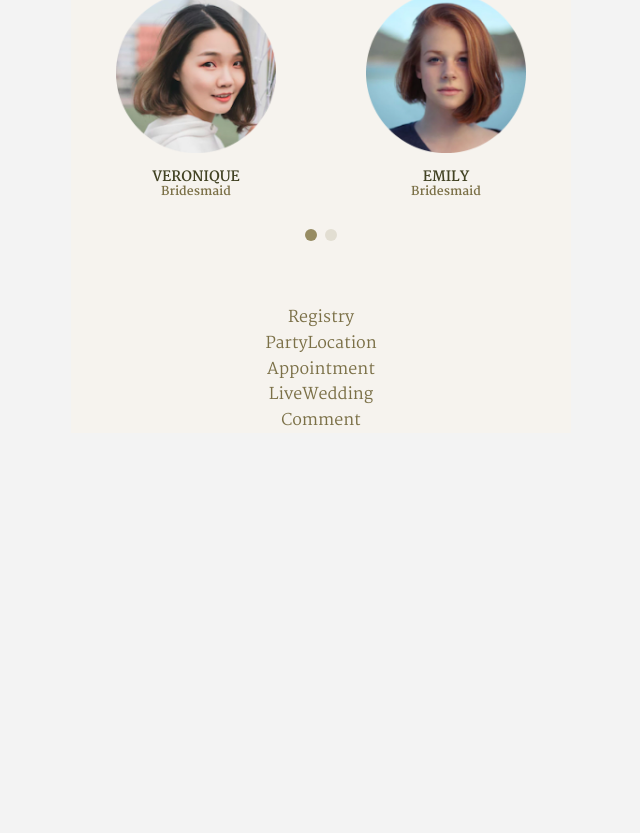
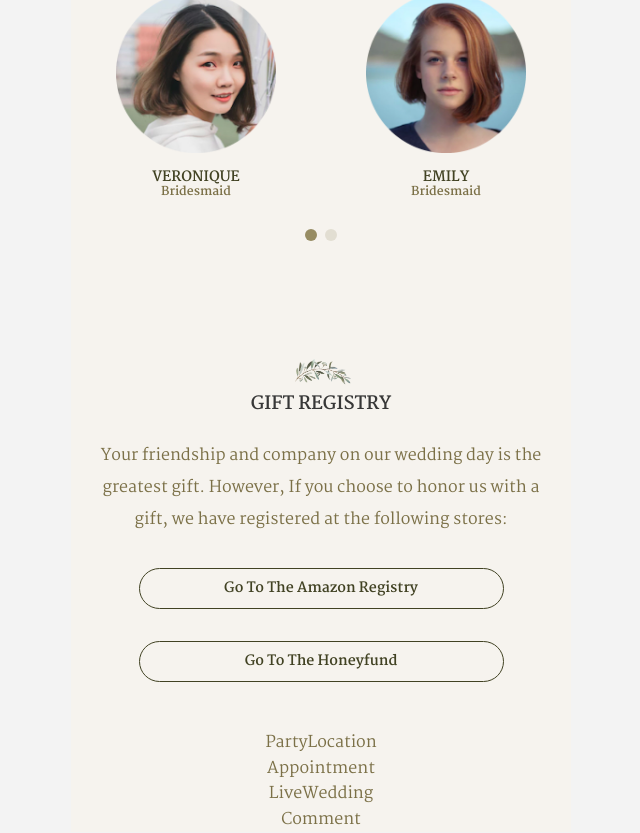
Before and after one commit to NaraeJang/Wegic, a React (Vite) app: page / in a window 1280 px wide. Shown: the part 4280-5113 px from the top of the page, without its empty margins (319-959 px from the left). Before the commit the page ends 4714 px from the top, so only its background shows below. Built offline with nearby package versions, Linux system fonts and the light colour scheme; a web font is replaced by a local one.

Commit message:
setup Registry

```diff
--- a/src/componenets/Registry.jsx
+++ b/src/componenets/Registry.jsx
@@ -1,4 +1,33 @@
+import { Title } from '../subCompoenets';
+import { useWegicContext } from '../App';
+
 const Registry = () => {
-  return <div>Registry</div>;
+  const { isFrench } = useWegicContext();
+
+  return (
+    <section id="gift-registry" className="container gift-registry">
+      <Title titleFr="REGISTRE DES CADEAUX" titleEn="GIFT REGISTRY" />
+
+      <div class="gift-registry__content">
+        <p>
+          {isFrench
+            ? ' Votre amitié et votre compagnie le jour de notre mariage est le plus beau des cadeaux. Cependant, si vous choisissez de nous honorer avec un cadeau, nous nous sommes inscrits dans les magasins suivants:'
+            : 'Your friendship and company on our wedding day is the greatest gift. However, If you choose to honor us with a gift, we have registered at the following stores:'}
+        </p>
+        <a
+          class="btn btn-primary"
+          href="https://www.amazon.ca/s?k=amazon+gift+registry&hvadid=267174764134&hvdev=c&hvlocphy=9000429&hvnetw=g&hvqmt=e&hvrand=10185973085360609107&hvtargid=kwd-298153570026&hydadcr=24616_10318627&tag=googcana-20&ref=pd_sl_36tv8ra2tk_e"
+          target="_blank">
+          {isFrench ? 'Aller au registre Amazon' : 'Go to the Amazon Registry'}
+        </a>
+        <a
+          class="btn btn-primary"
+          href="https://www.honeyfund.com/"
+          target="_blank">
+          {isFrench ? 'Aller à Honeyfund' : 'Go to the Honeyfund'}
+        </a>
+      </div>
+    </section>
+  );
 };
 export default Registry;
```
